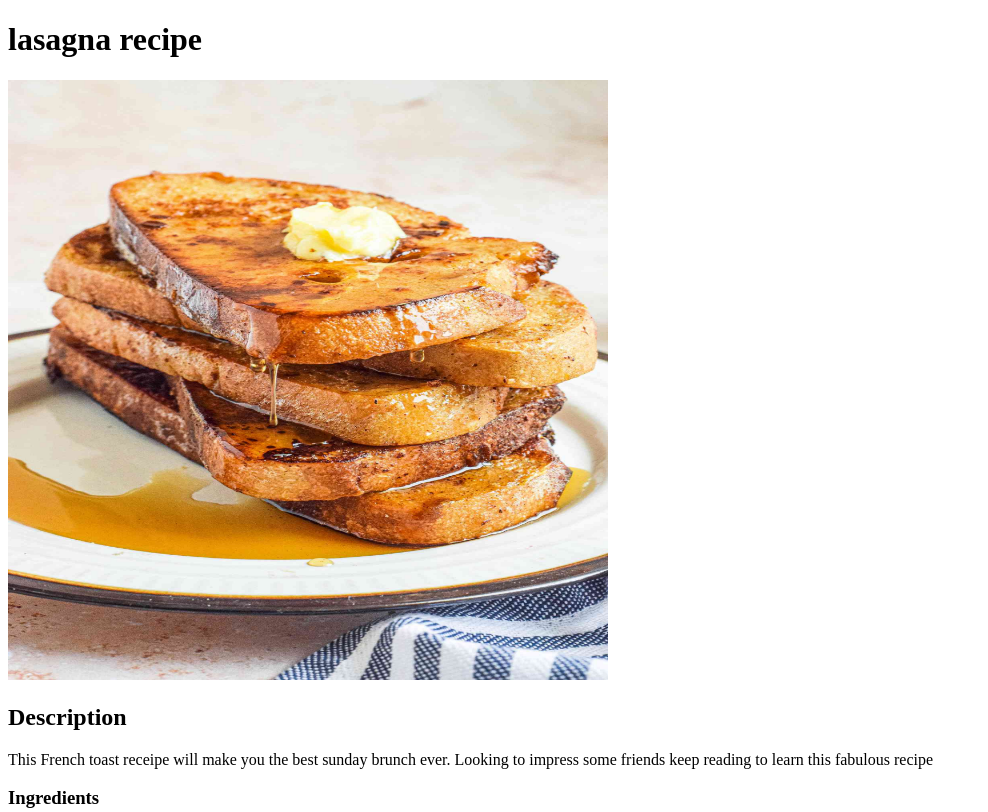
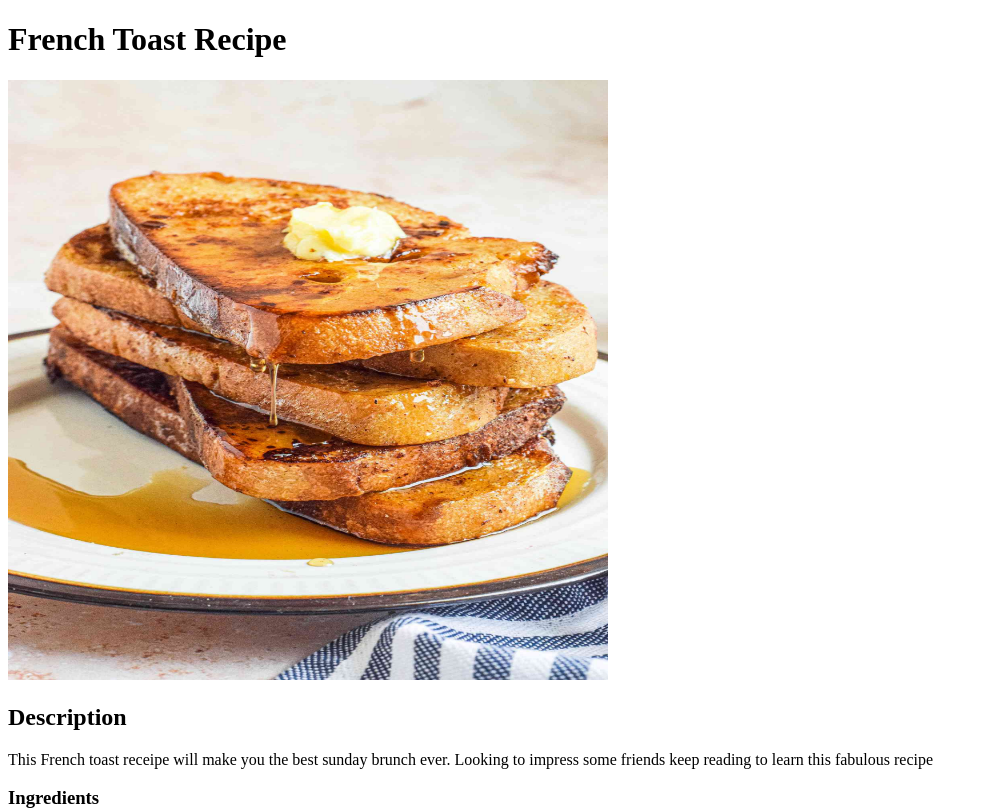
Before and after one commit to matthewschrier/odin-recipes, a plain HTML site: page recipes/FrenchToast.html in a window 1280 px wide. Shown: the top 812 px of the page, without its empty margins (0-988 px from the left). Drawn offline with Linux system fonts and the light colour scheme.

Commit message:
changed title of recipe

```diff
--- a/recipes/FrenchToast.html
+++ b/recipes/FrenchToast.html
@@ -7,7 +7,7 @@
 </head>
 <body>
 
-  <h1> lasagna recipe </h1>
+  <h1> French Toast Recipe </h1>
 
   <img src='../images/FrenchToast.jpg' alt='A picture of French Toast' style="width:600px;height:600px;">
 
```
